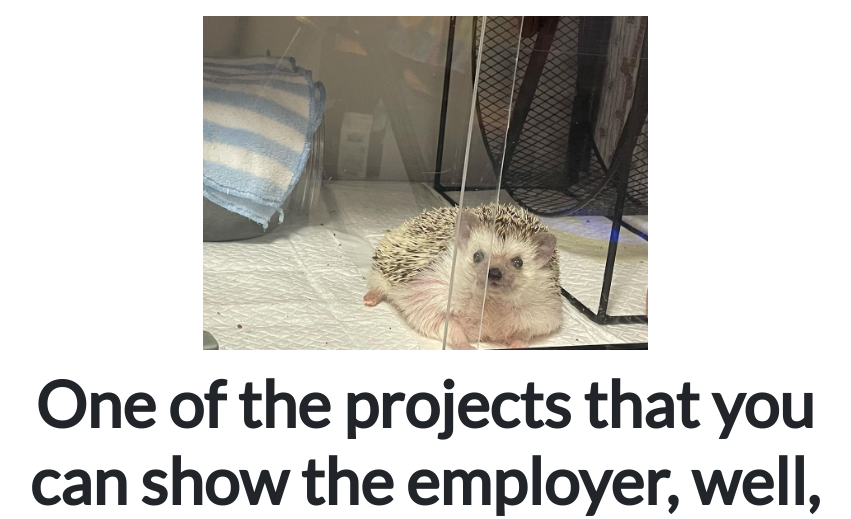
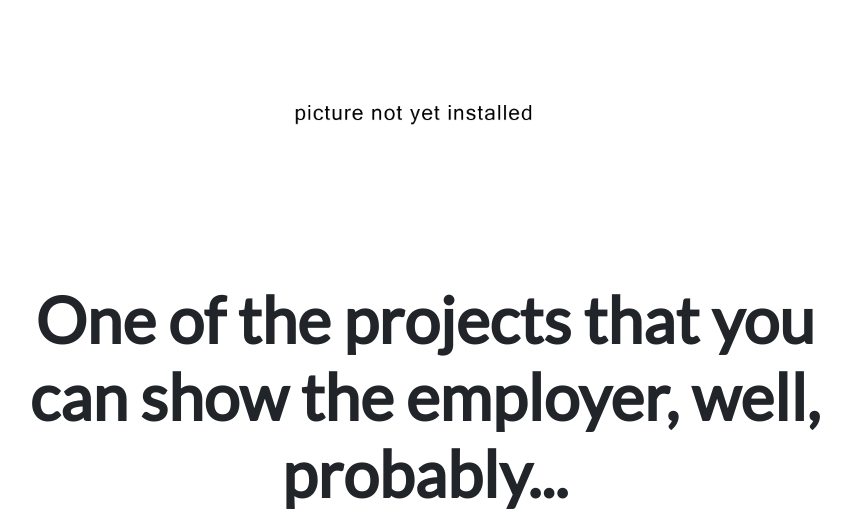
Before and after one commit to orange-manul/portfolio, a Django app: page / in a window 1280 px wide. Shown: the part 56-575 px from the top of the page, without its empty margins (215-1066 px from the left). Run offline with Django 4.2, Linux system fonts and the light colour scheme; data comes from the database, SQL or seed files in the repository; parts of the project's set-up code (start-up, migrations or seed data) failed here and were passed over; some libraries are stand-ins or nearby versions.

Commit message:
swap picture

```diff
--- a/portfolio/templates/portfolio/homepage.html
+++ b/portfolio/templates/portfolio/homepage.html
@@ -6,7 +6,7 @@
 
 <div class="row justify-content-center my-3">
   <div class="col-5">
-    <img src="{% static 'portfolio/hedgehog.jpg' %}" class="img-fluid">
+    <img src="{% static 'portfolio/image.png' %}" class="img-fluid">
   </div>
 </div>
 
```
Also changed, not shown: media/portfolio/images/290283563_1268887750606298_7858245409029664189_n_b80BV8X.webp (deleted), media/portfolio/images/94209.jpg (deleted), media/portfolio/images/94209_AxhZxXF.jpg (deleted), media/portfolio/images/Screenshot_25.png (deleted), media/portfolio/images/free-icon-cube-187850.png (deleted), media/portfolio/images/free-icon-cube-187850_sLWNLe0.png (deleted), media/portfolio/images/key.jpg (added), portfolio/static/portfolio/hedgehog.jpg (deleted), portfolio/static/portfolio/image.png (added), portfolio/static/portfolio/key.jpg (added), 1 other file.
